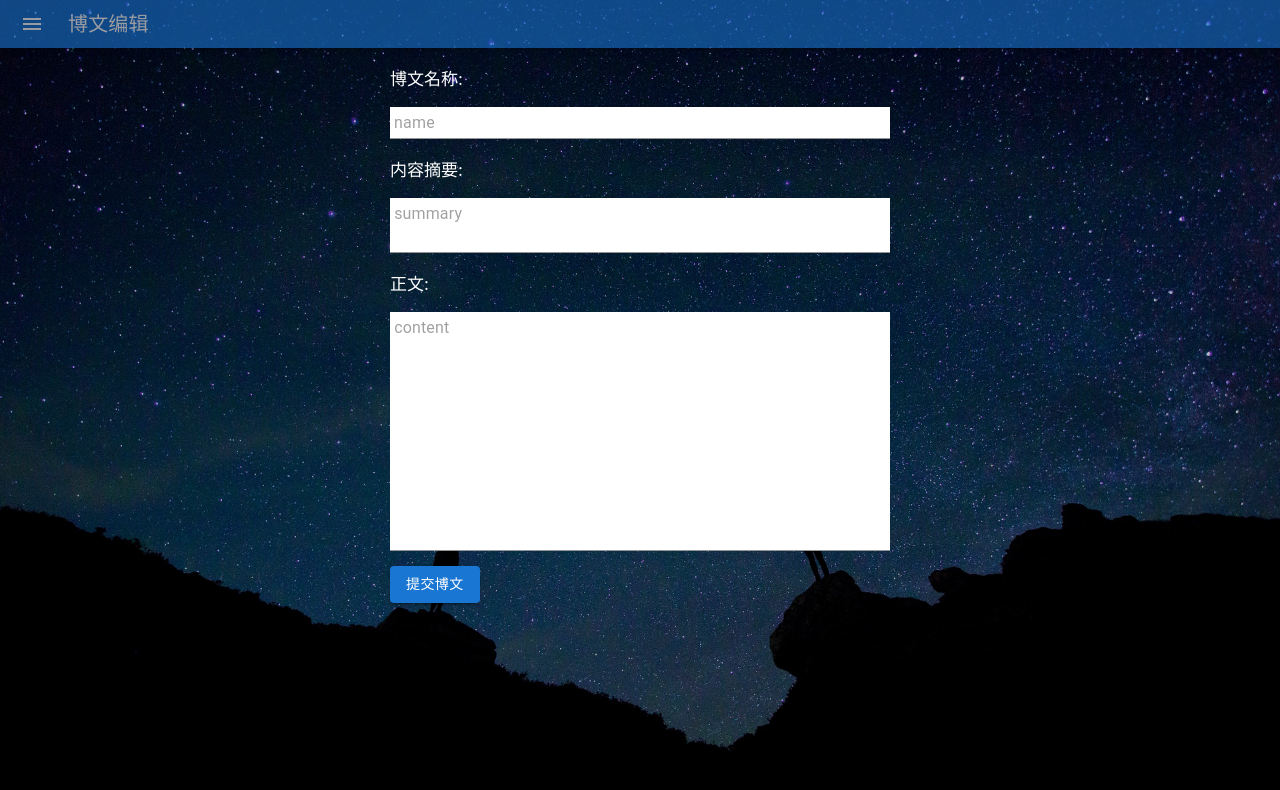
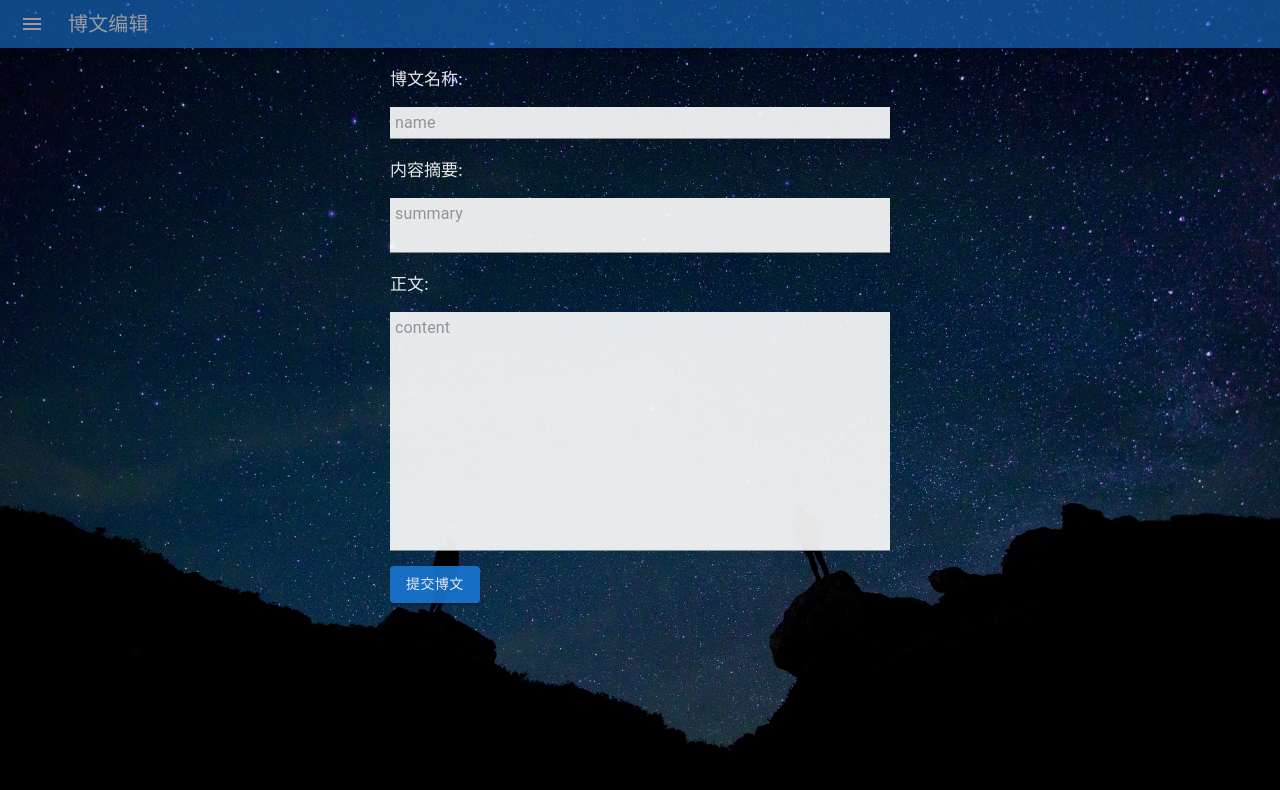
Before and after one commit to yufeifei2021/blog, a React (Create React App) app: page /blog_editor in a window 1280 px wide. Shown: the top 790 px of the page. Built offline with nearby package versions, Linux system fonts and the light colour scheme.

Commit message:
form react-hook

```diff
--- a/src/App.js
+++ b/src/App.js
@@ -116,7 +116,7 @@ const App = () => {
               我我我我...是个清新妹妹桑，爱打打羽毛球🏸、一个人没事儿散步、影视剧🎥🎬📽给我满满的power、喜欢被拍照...
             </p>
             <p className="text-content">
-              爱吃算是我的巨大爱好，没办法，超爱美食o(*^＠^*)o
+              爱吃算是我的巨大爱好，没办法，超级爱爱美食o(*^＠^*)o
             </p>
             <p className="text-content">
               🍟🍔🍕🌭🍗🍭🍝🥣🍲🥘🧆🍢🍤🍧🍨🍩
--- a/src/BlogEditor.css
+++ b/src/BlogEditor.css
@@ -35,6 +35,7 @@ body {
     margin-right: auto;
     width: fit-content;
     max-width: 90%;
+    opacity: 0.9;
 }
 
 .form > p {
@@ -49,6 +50,8 @@ body {
     color: black;
     background-color: white;
     max-width: 100%;
+    padding-left: 5px !important;
+    padding-right: 5px !important;
 }
 
 .submit {
```
Also changed, not shown: src/BlogEditor.js (+4 -3 lines).
